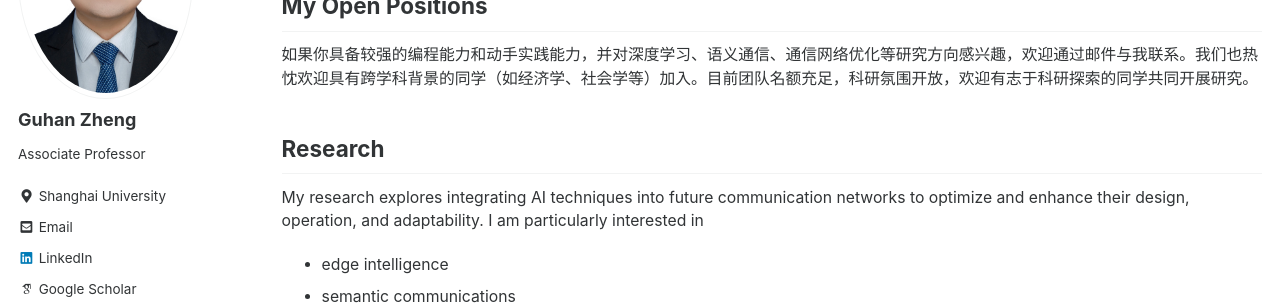
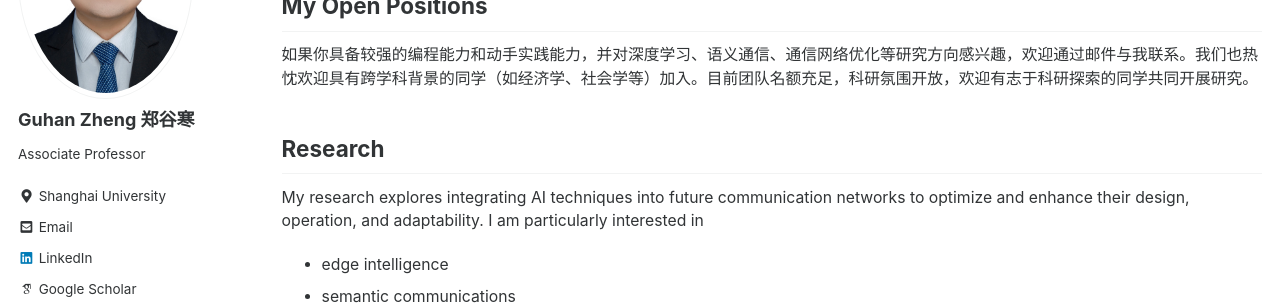
Before and after one commit to Guhan328/Guhan328.github.io, a Jekyll site: the page built from _pages/about.md, in a window 1280 px wide. Shown: the part 260-565 px from the top of the page. Built offline with Jekyll 4.4.1, drawn with Linux system fonts in a browser that asks for light colours.

Commit message:
Update _config.yml

```diff
--- a/_config.yml
+++ b/_config.yml
@@ -21,7 +21,7 @@ atom_feed:
 
 # Site Author
 author:
-  name             : "Guhan Zheng"
+  name             : "Guhan Zheng 郑谷寒"
   avatar           : "/images/2寸照.jpg"
   bio              : "Associate Professor"
 
```
